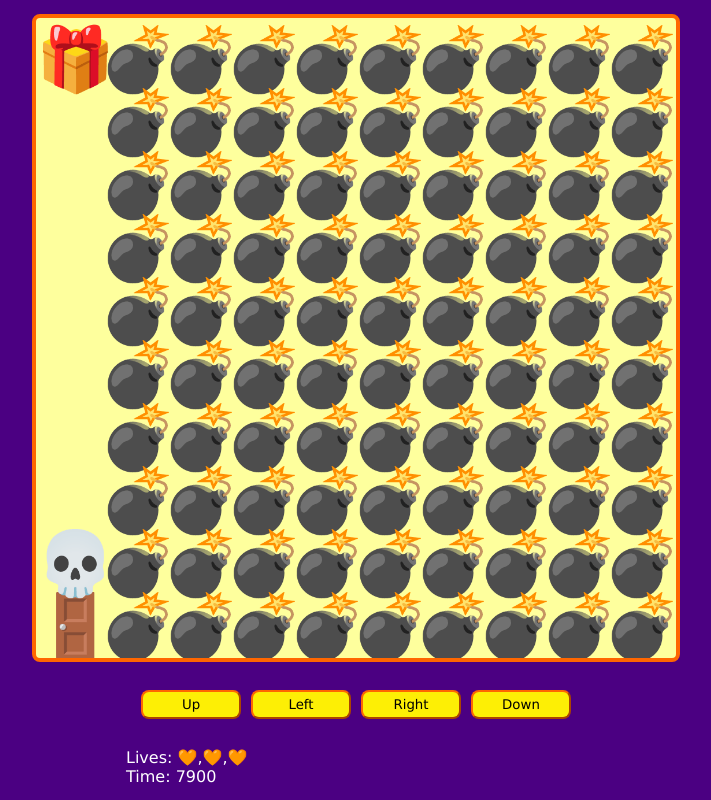
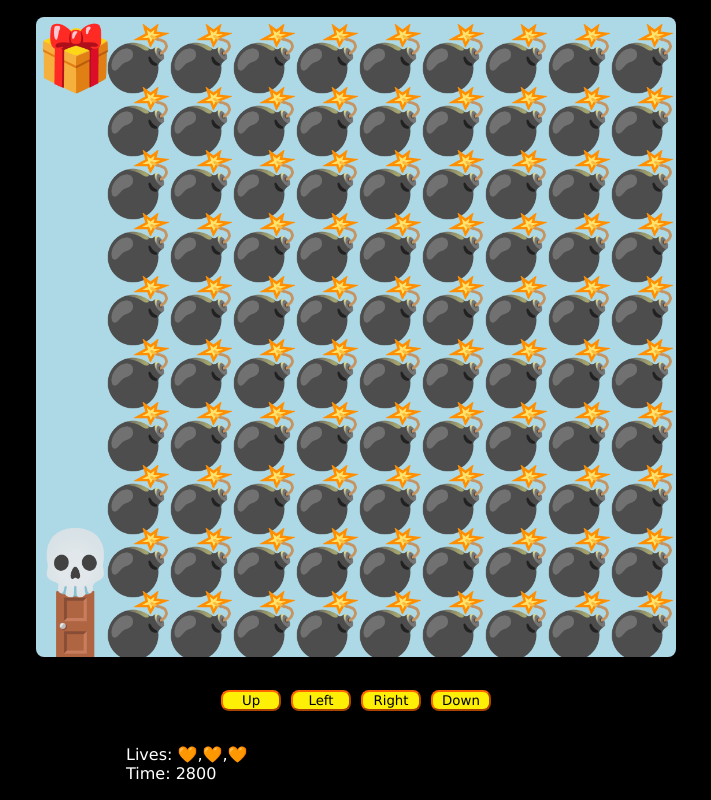
Before and after one commit to MiltonCoronado/Races_and_skulls, a plain HTML site: page index.html in a window 1280 px wide. Both pictures are taken after a click on the button "Up". Shown: the whole page, without its empty margins (284-995 px from the left). Drawn offline with Linux system fonts and the light colour scheme.

Commit message:
last commit

```diff
--- a/game.js
+++ b/game.js
@@ -13,7 +13,7 @@ let elementSize;
 let level = 0;
 let lives = 3;
 
-let timeStart;
+let timeStart = 0;
 let timePlayer;
 let timeInterval;
 
@@ -59,11 +59,6 @@ function startGame() {
   if(!map){
     gameWin()
     return
-  };
-
-  if(!timeStart){
-    timeStart = Date.now()
-    timeInterval = setInterval(showTime, 100)
   };
 
   const mapRow = map.trim().split('\n');//quita los espacios en blanco del array, luego crea arrays separandolos por saltode linea.
@@ -136,7 +131,7 @@ function levelFail(){
   if(lives <= 0){
     level = 0;
     lives = 3;
-    timeStart = undefined;
+    timeStart = 0;
   }
 
   playerPosition.x = undefined;
@@ -147,7 +142,6 @@ function levelFail(){
 function gameWin(){
   console.log('terminaste el juego')
   clearInterval(timeInterval)//Mata al setInterval(showTime, 100)
-  localStorage.setItem('record_time')
 };
 
 function showLives(){
@@ -155,6 +149,13 @@ function showLives(){
 
   spanLives.innerHTML = heartsArray;
 };
+
+function startTimeWithMovement(){
+  if(timeStart === 0){
+    timeStart = Date.now()
+    timeInterval = setInterval(showTime, 100)
+  };
+}
 
 function showTime(){
   spantime.innerHTML = Date.now() - timeStart;
@@ -200,6 +201,7 @@ function moveUp() {
     playerPosition.y -= elementSize
     startGame();
   }
+  startTimeWithMovement()
 };
 
 function moveLeft() {
@@ -209,6 +211,7 @@ function moveLeft() {
     playerPosition.x -= elementSize
     startGame();
   }
+  startTimeWithMovement()
 };
 
 function moveRight() {
@@ -218,6 +221,7 @@ function moveRight() {
     playerPosition.x += elementSize
     startGame();
   }
+  startTimeWithMovement()
 };
 
 function moveDown() {
@@ -227,6 +231,7 @@ function moveDown() {
     playerPosition.y += elementSize
     startGame();
   }
+  startTimeWithMovement()
 };
 
 
--- a/styles.css
+++ b/styles.css
@@ -1,5 +1,5 @@
 body {
-  background-color: indigo;
+  background-color: black;
   color: #fff;
   font-family: Verdana, Geneva, Tahoma, sans-serif;
   margin: 0;
@@ -16,9 +16,8 @@ body {
 }
 
 canvas {
-  border: 4px solid #ff6600;
   border-radius: 8px;
-  background-color: #feff9d;
+  background-color: lightblue;
 }
 
 .btns {
@@ -35,8 +34,7 @@ button {
   border-color: #ff6600;
   font-family: inherit;
   margin: 0;
-  padding: 5px 20px;
-  width: 100px;
+  width: 60px;
 }
 
 button:not(:last-child) {
```
